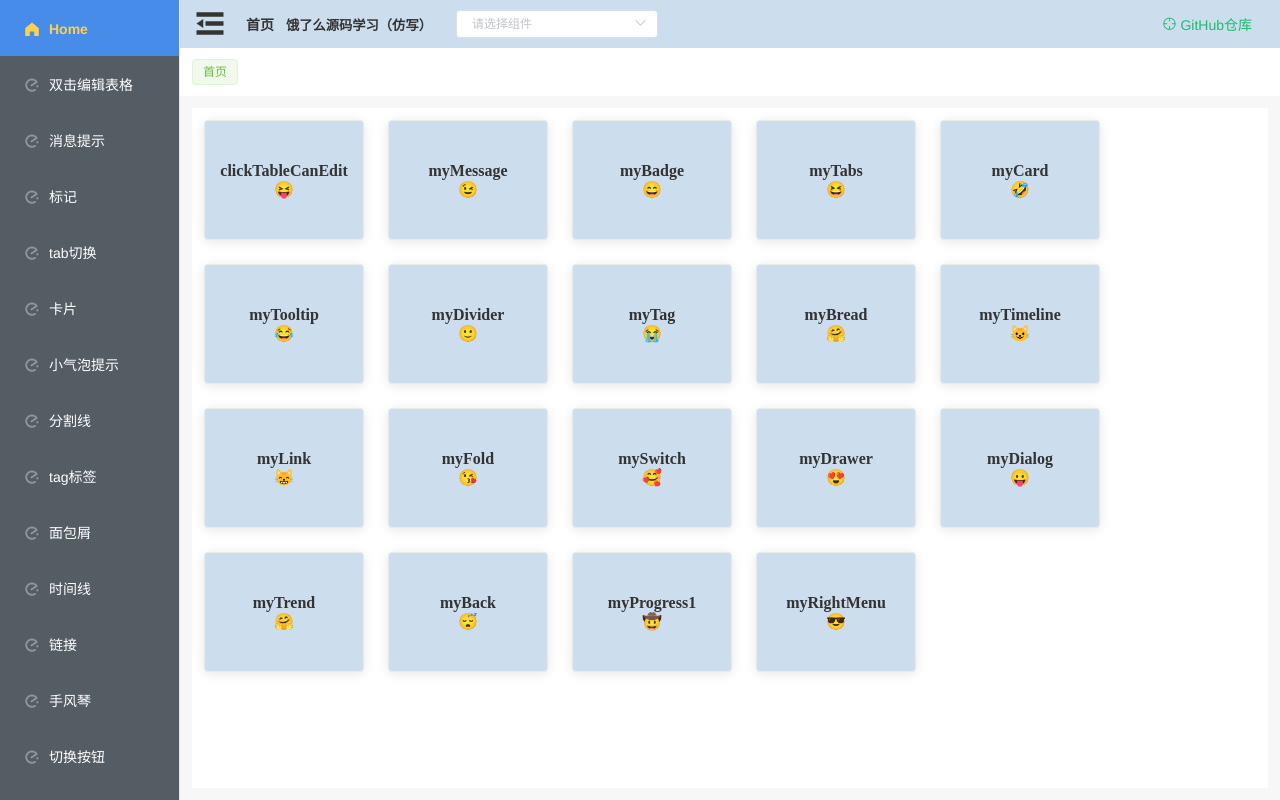
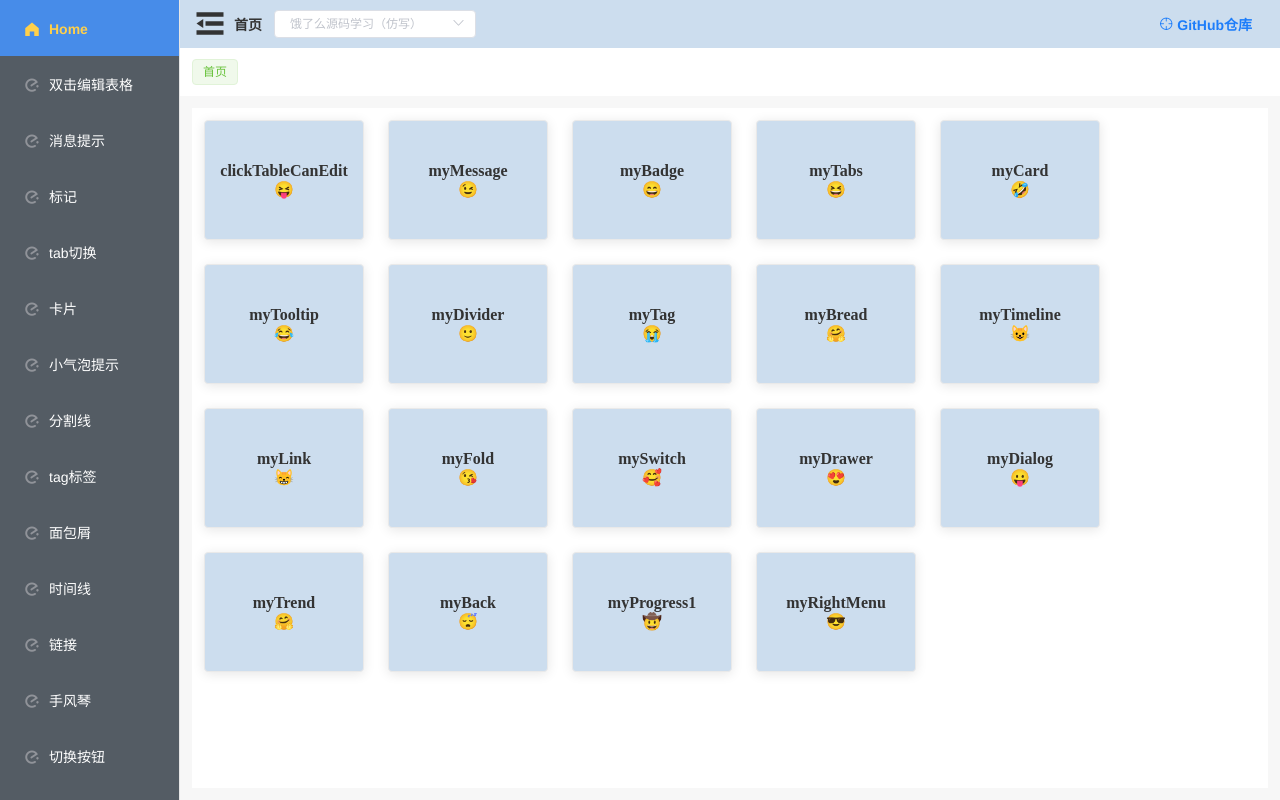
Before and after one commit to shuirongshuifu/elementSrcCodeStudy, a Vue app: page / in a window 1280 px wide. Built offline with nearby package versions, Linux system fonts and the light colour scheme.

Commit message:
'移动端略微适配一下'

```diff
--- a/src/App.vue
+++ b/src/App.vue
@@ -29,7 +29,7 @@ import leftMenu from "./layOut/leftMenu";
 import rightTopBread from "./layOut/rightTopBerad";
 import rightMiddleTags from "./layOut/rightMiddleTags";
 import { mapState } from "vuex";
-
+import { IsPhone } from "./utils/index";
 export default {
   name: "App",
   components: {
@@ -42,6 +42,11 @@ export default {
     ...mapState({
       cachedViews: (state) => state.tags.cachedViews, // tag子内容下的cachedViews属性
     }),
+  },
+  mounted() {
+    if (IsPhone()) {
+      this.$store.dispatch("menu/fold_menu");
+    }
   },
 };
 </script>
--- a/src/layOut/rightTopBerad/index.vue
+++ b/src/layOut/rightTopBerad/index.vue
@@ -5,7 +5,7 @@
       :class="isCollapse ? 'el-icon-s-unfold' : 'el-icon-s-fold'"
       class="iii"
     ></i>
-    <my-bread customDivide=">>">
+    <my-bread style="margin-left: 6px" v-if="!IsPhone" customDivide=">>">
       <my-bread-item :to="{ path: '/' }">首页</my-bread-item>
       <my-bread-item v-if="$route.path != '/'"
         >{{ $route.path.slice(1) }}&nbsp;{{
@@ -13,14 +13,16 @@
         }}</my-bread-item
       >
     </my-bread>
-    <h5 style="margin-left: 12px">饿了么源码学习（仿写）</h5>
     <el-select
-      style="margin-left: 24px"
+      class="elSelect"
+      :style="{
+        width: IsPhone ? '120px' : 'auto',
+      }"
       v-model="componentsVal"
       @change="jumpComponents"
       filterable
       size="mini"
-      placeholder="请选择组件"
+      placeholder="饿了么源码学习（仿写）"
     >
       <el-option
         v-for="item in routeArr"
@@ -30,7 +32,12 @@
       >
       </el-option>
     </el-select>
-    <my-link class="jumpC" @click="githubFn" type="success" icon="el-icon-aim"
+    <my-link
+      v-if="showFn()"
+      class="jumpC"
+      @click="githubFn"
+      type="success"
+      icon="el-icon-aim"
       >GitHub仓库</my-link
     >
   </div>
@@ -44,6 +51,7 @@ export default {
     return {
       componentsVal: "",
       routeArr,
+      IsPhone: this.IsPhone(),
     };
   },
   computed: {
@@ -65,6 +73,12 @@ export default {
     githubFn() {
       window.open("https://github.com/shuirongshuifu");
     },
+    showFn() {
+      if (this.IsPhone & !this.isCollapse) {
+        return false;
+      }
+      return true;
+    },
   },
 };
 </script>
@@ -82,12 +96,16 @@ export default {
   .iii {
     font-size: 36px;
     cursor: pointer;
-    margin-right: 18px;
+  }
+  .elSelect {
+    margin: 0 12px;
   }
   .jumpC {
     position: absolute;
     top: 10px;
     right: 24px;
+    color: #1d7dfa;
+    font-weight: 700;
   }
 }
 </style>
--- /dev/null
+++ b/src/utils/index.js
@@ -0,0 +1,14 @@
+import Vue from "vue";
+
+// 判断是手机还是电脑
+export function IsPhone() {
+    //获取浏览器navigator对象的userAgent属性（浏览器用于HTTP请求的用户代理头的值）
+    var info = navigator.userAgent;
+    //通过正则表达式的test方法判断是否包含“Mobile”字符串
+    var isPhone = /mobile/i.test(info);
+    //如果包含“Mobile”（是手机设备）则返回true
+    return isPhone;
+}
+
+// 原型注册便于访问
+Vue.prototype.IsPhone = IsPhone
```
